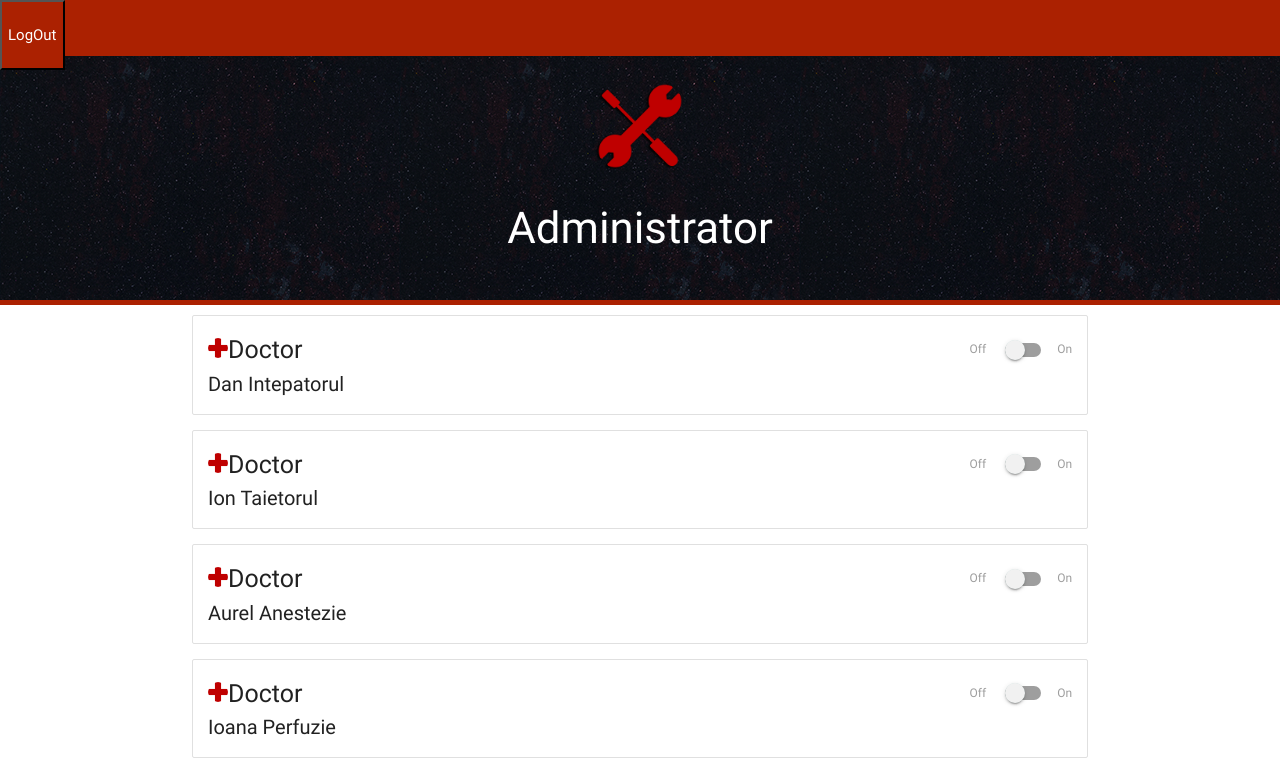
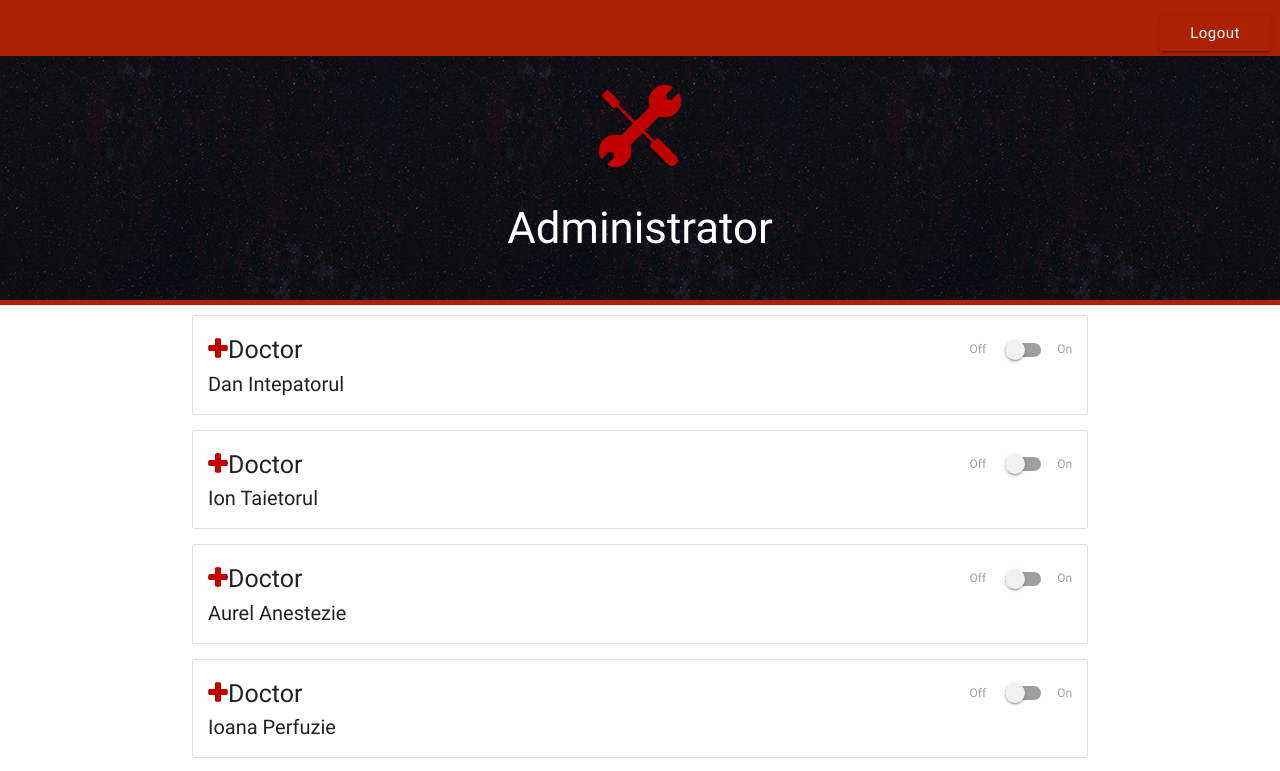
Before and after one commit to cochiletSerban/drop-of-life, an Angular app: page /admin-profile in a window 1280 px wide. Shown: the top 771 px of the page. Built offline with nearby package versions, Linux system fonts and the light colour scheme; what angular2-fontawesome, angular2-materialize would draw is missing.

Commit message:
Navbar logout button

```diff
--- a/src/app/nav-bar/nav-bar.component.html
+++ b/src/app/nav-bar/nav-bar.component.html
@@ -1 +1,3 @@
-<nav><button (click)="logout()" >LogOut</button></nav>
+<nav align="right">
+    <button class="btn" (click)="logout()" >Logout</button>
+</nav>
--- a/src/app/nav-bar/nav-bar.component.scss
+++ b/src/app/nav-bar/nav-bar.component.scss
@@ -0,0 +1,13 @@
+@import '../../sass/vars';
+
+.logoutButton {
+    height:56px;
+    box-shadow: none !important;
+    border: 2px solid $light-red !important;
+    float: right;
+}
+
+nav {
+    height:56px;
+    padding-right: 10px;
+}
--- a/src/sass/_nav.scss
+++ b/src/sass/_nav.scss
@@ -1,14 +1,14 @@
-nav {
-    height:5px;
-    transition: 0.2s;
-}
+// nav {
+//     height:5px;
+//     transition: 0.2s;
+// }
 
-nav:hover {
-    height:56px;
-}
+// nav:hover {
+//     height:56px;
+// }
 
-@media (max-width:600px) {
-    nav {
-        height: 56px;
-    }
-}
+// @media (max-width:600px) {
+//     nav {
+//         height: 56px;
+//     }
+// }
```
Also changed, not shown: src/sass/styles.scss (line endings or trailing spaces).
